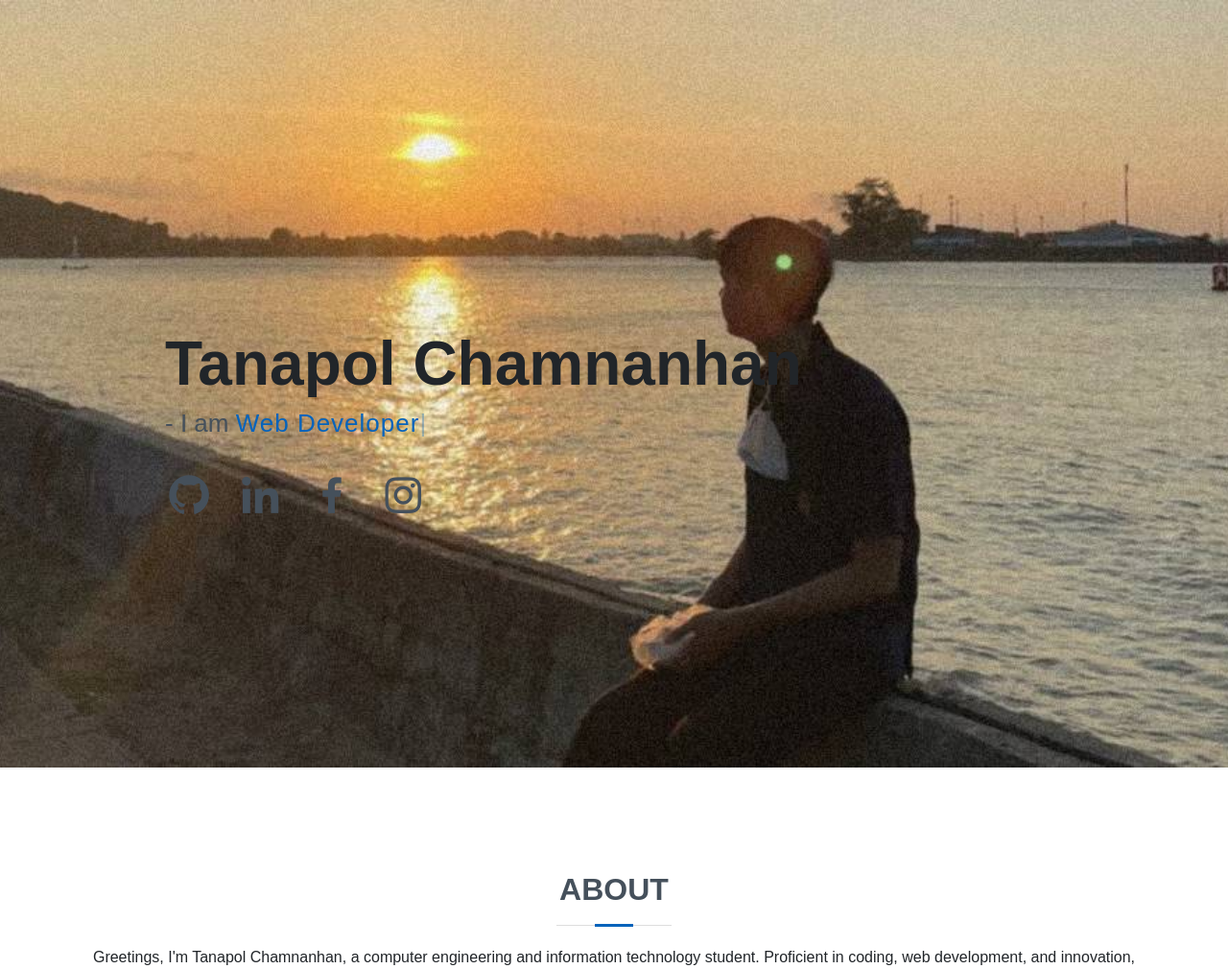
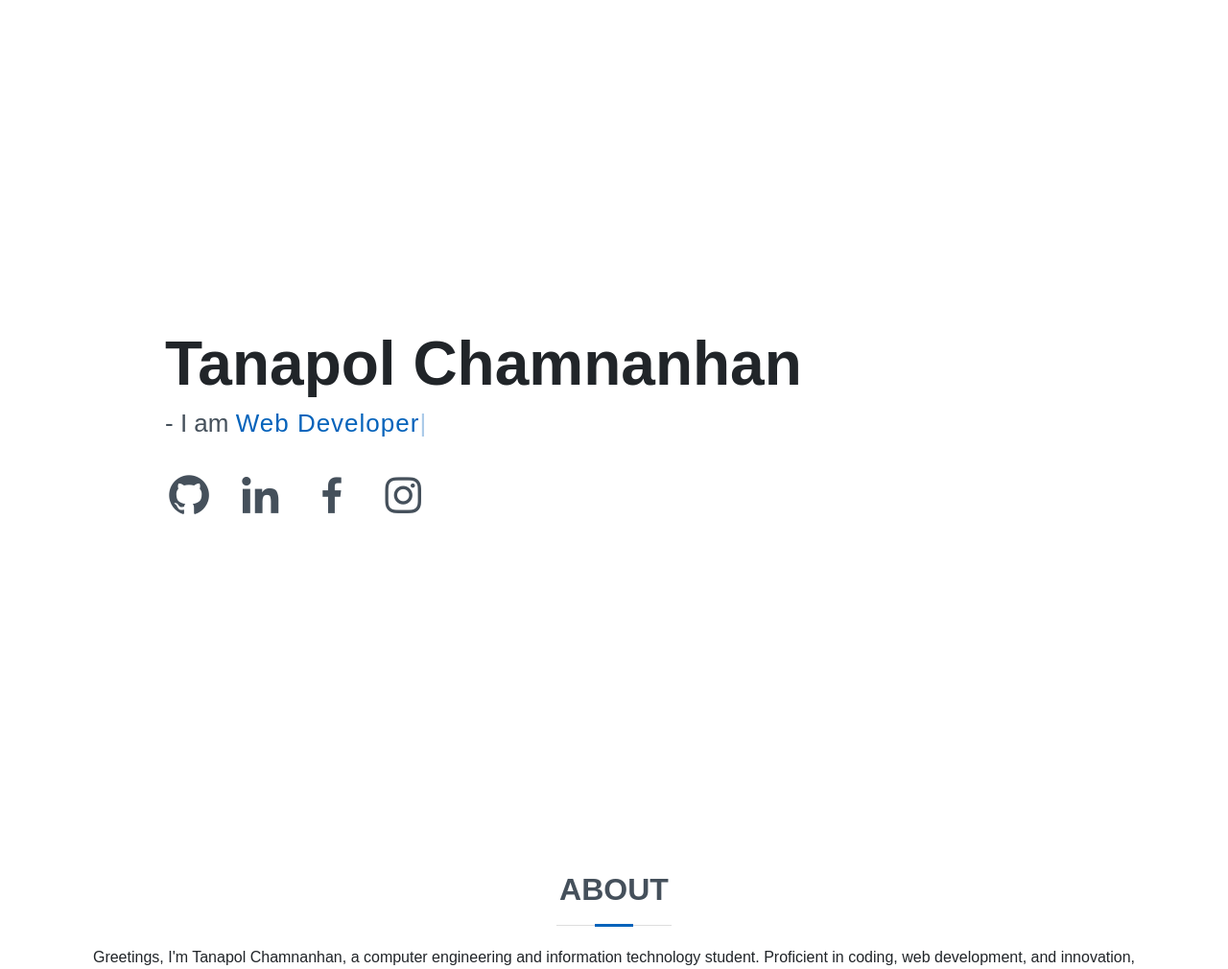
Before and after one commit to TawittyTC/mywebsite, a PHP site: page / in a window 1280 px wide. Shown: the top 1010 px of the page at 96% size. Run offline with PHP 8.4, Linux system fonts and the light colour scheme; some libraries are stand-ins or nearby versions.

Commit message:
Update style.css

```diff
--- a/assets/css/style.css
+++ b/assets/css/style.css
@@ -286,7 +286,6 @@ h6 {
   width: 100%;
   height: 100vh;
   overflow: hidden;
-  background: url('../img/hero-bg.jpg') no-repeat center center;
   background-size: cover;
 }
 
```
